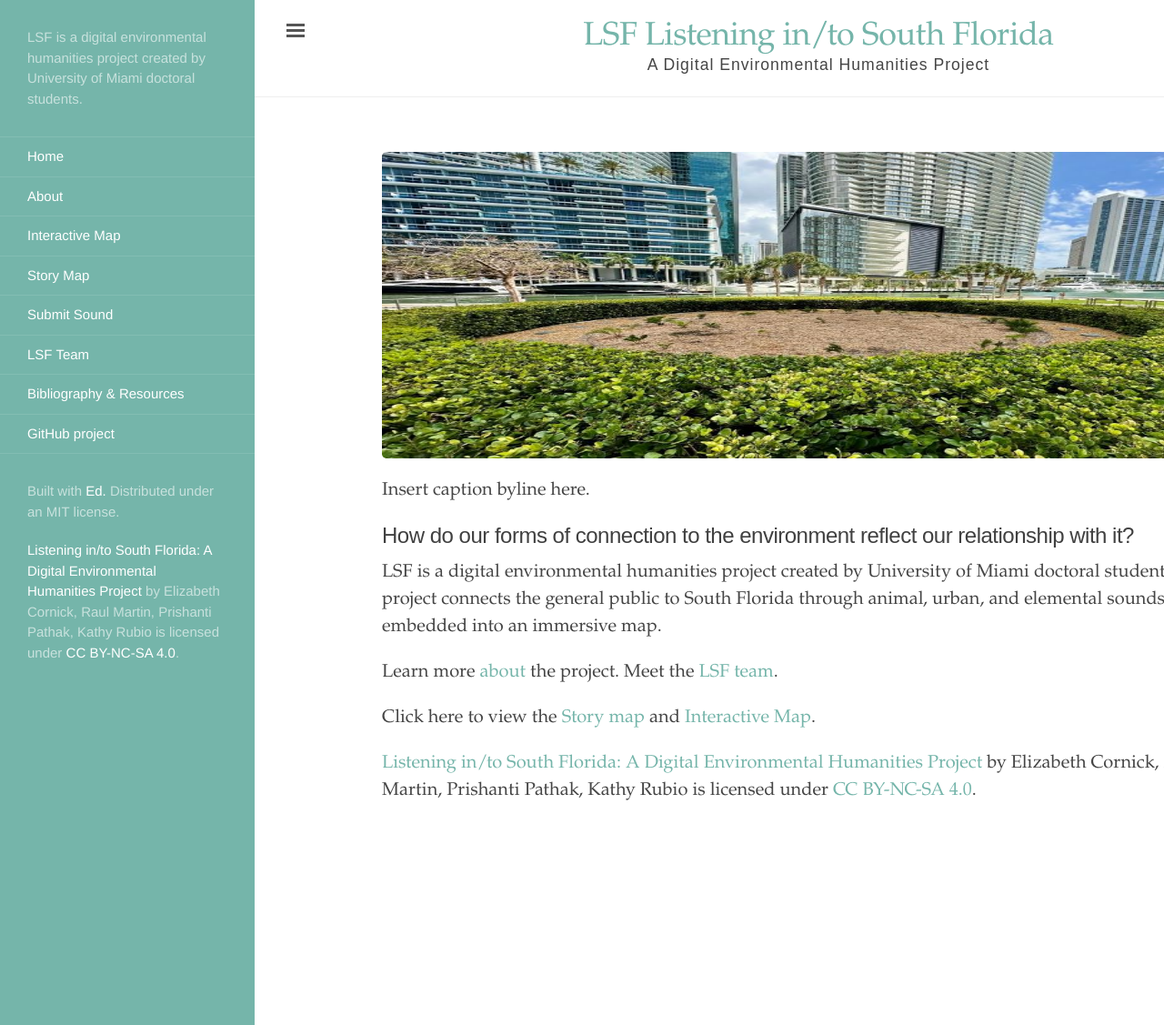
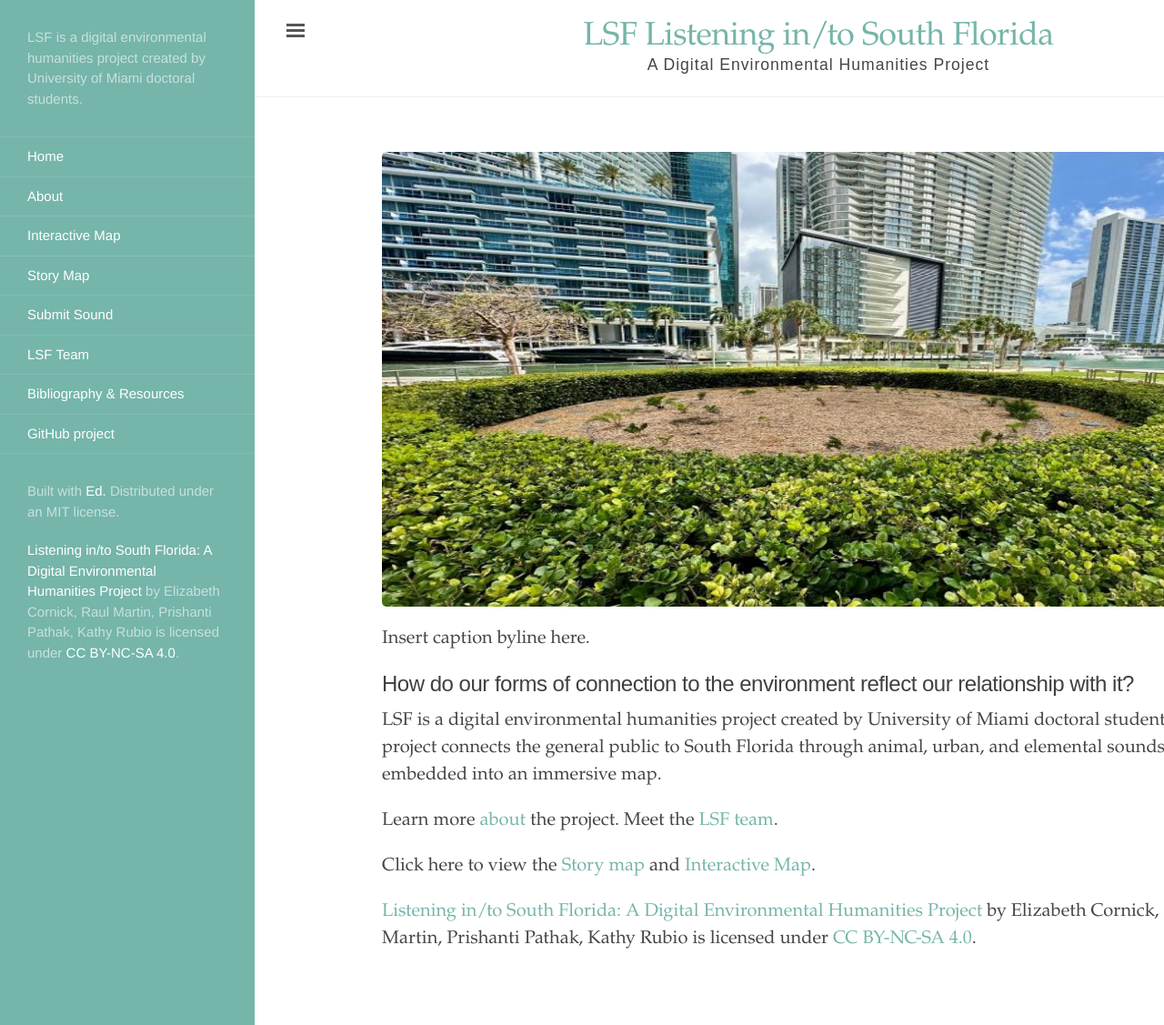
Before and after one commit to rm4-25/lsf_3, a Jekyll site: the page built from index.html, in a window 1280 px wide and 1127 px high. Shown: the whole window at 91% size. Built offline with Jekyll 4.4.1, drawn with Linux system fonts in a browser that asks for light colours.

Commit message:
Update index.html
Making photo taller

```diff
--- a/index.html
+++ b/index.html
@@ -4,7 +4,7 @@
 order: 1
 ---
 
-<img src="https://github.com/rm4-25/lsf_3/blob/main/assets/miami%20circle_Image.jpg?raw=true" width="960" height="337">
+<img src="https://github.com/rm4-25/lsf_3/blob/main/assets/miami%20circle_Image.jpg?raw=true" width="960" height="500">
 
 <p>
   Insert caption byline here.
```
